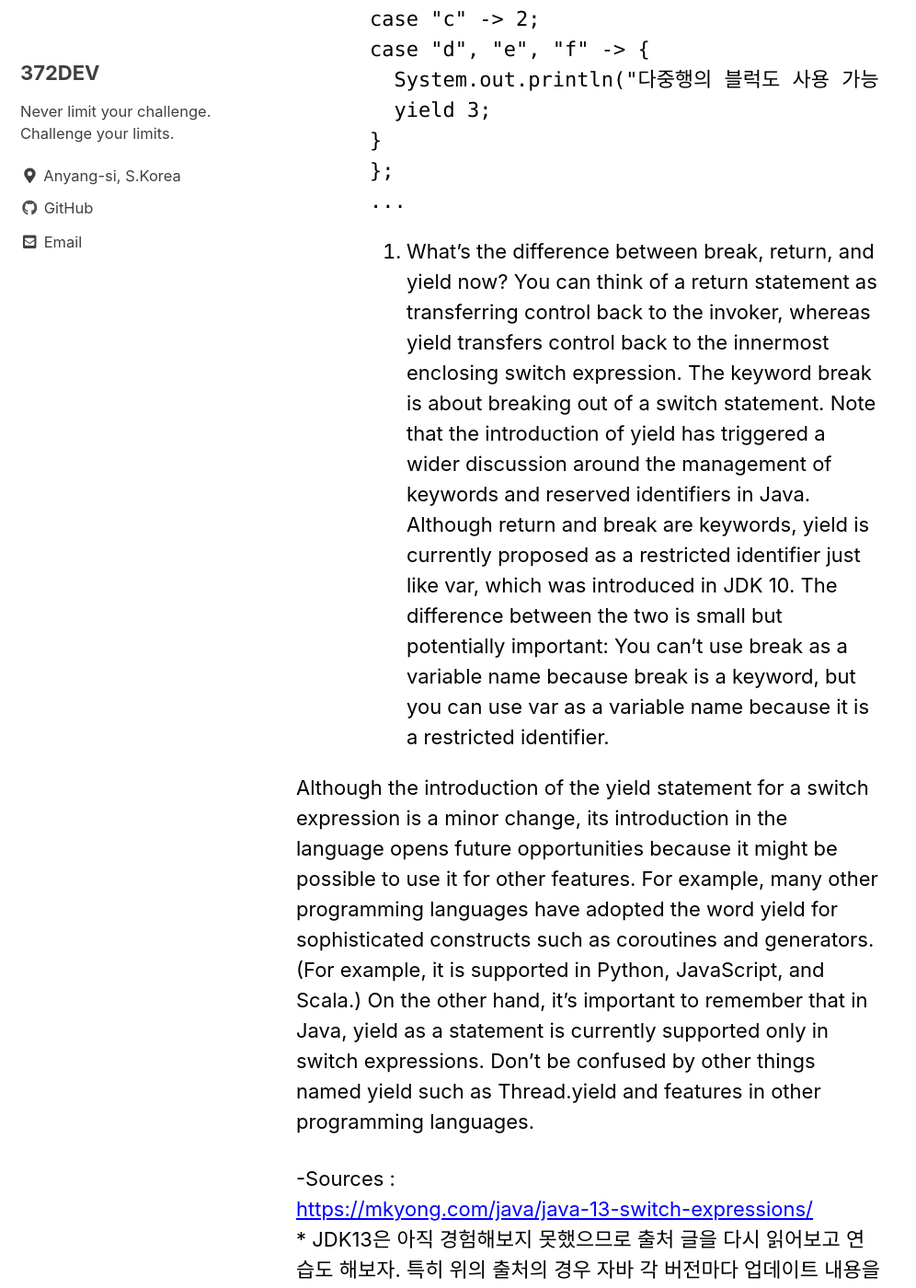
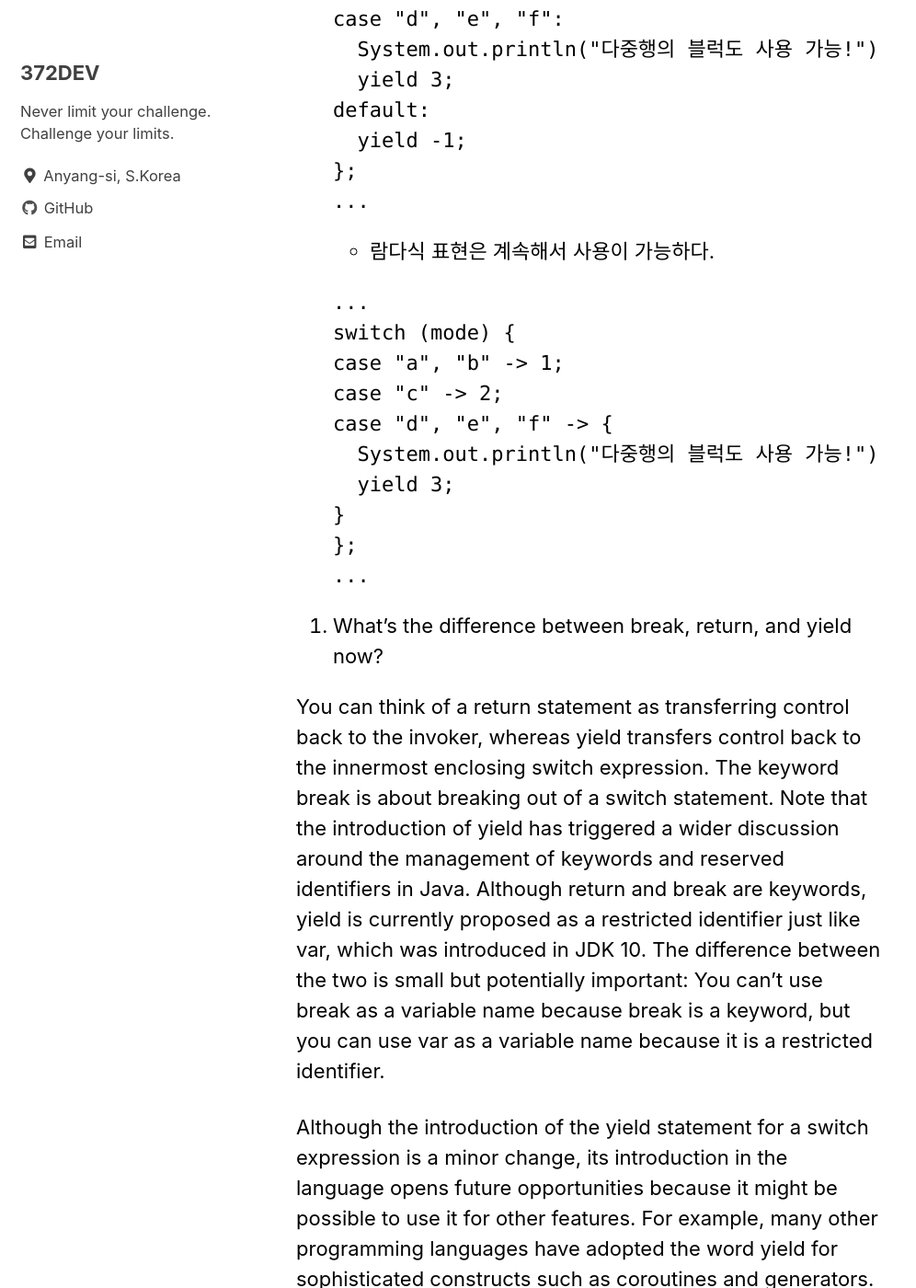
Before and after one commit to 372dev/372dev.github.io, a Jekyll site: the page built from _posts/2020-11-22-post13.md, in a window 1280 px wide and 1400 px high, scrolled down 8739 px. Shown: the whole window at 92% size, without its empty margins (0-996 px from the left). Built offline with Jekyll 4.4.1, drawn with Linux system fonts in a browser that asks for light colours; cached includes are drawn as plain includes; some of the changed text lies outside the part shown.

````diff
--- a/_posts/2020-11-22-post13.md
+++ b/_posts/2020-11-22-post13.md
@@ -8,13 +8,16 @@ tags: Java, Study, Operators, Ternary, Whiteship
 ## Whiteship 스터디 할래
 
 ## 3주차 과제: 연산자
+
 ![whiteship03](https://raw.githubusercontent.com/372dev/372dev.github.io/master/_posts/imgs/whiteship03.PNG)
 -[https://github.com/whiteship/live-study/issues/3](https://github.com/whiteship/live-study/issues/3)
 
 #### 1. 대입 연산자 (Assignment Operator)
+
 * = Simple assignment operator
 
 #### 2. 산술 연산자 (Arithmetic Operator)
+
 * \+ Additive operator (also used for String concatenation)
 * \- Subtraction operator
 * \* Multiplication operator
@@ -24,18 +27,22 @@ tags: Java, Study, Operators, Ternary, Whiteship
 #### 3. 단항연산자 (Unary Operators)
 
 ###### 3_1. 양,음수의 표기
+
 * \+ Unary plus operator; indicates positive value (numbers are positive without this, however)
 * \- Unary minus operator; negates an expression
 
 ###### 3_2. 증감연산자 (Increment, Decrement Operators)
+
 * \+\+ Increment operator; increments a value by 1
 * \-\- Decrement operator; decrements a value by 1
 * These could be Prefix or Postfix operators
 
 ###### 3_3. 논리부정연산자 (Logical Complement Operator)
+
 * ! Logical complement operator; inverts the value of a boolean
 
 #### 4. 비교연산자/관계연산자 (Equality and Relational Operators)
+
 * == Equal to
 * != Not equal to
 * \> Greater than
@@ -44,13 +51,15 @@ tags: Java, Study, Operators, Ternary, Whiteship
 * \<\= Less than or equal to
 
 #### 5. 논리 연산자 (Conditional Operators)
-* \&\& Conditional-AND
-* \|\| Conditional-OR
-* \?\: Ternary (shorthand for if-then-else statement) - 밑에서 더 자세하게 다뤄보자.
+
+* && Conditional-AND
+* || Conditional-OR
+* ?\: Ternary (shorthand for if-then-else statement) - 밑에서 더 자세하게 다뤄보자.
 
 -Source of 1\.\~5\. : [https://docs.oracle.com/javase/tutorial/java/nutsandbolts/opsummary.html](https://docs.oracle.com/javase/tutorial/java/nutsandbolts/opsummary.html)
 
 ###### 5_1. 3항 연산자 (Ternary Operator)
+
 ![Ternary](https://raw.githubusercontent.com/372dev/372dev.github.io/master/_posts/imgs/Ternary.png)
 * 조건문의 역할을 연산자로 수행할 수 있다.
 * 3항 연산자는 C언어의 조상이라고도 할 수 있는 60년대의 CPL에서 유래했는데 현재 e1 ? e2 : e3 의 형태는 원래 e1 → e2, e3 이었다.
@@ -78,18 +93,24 @@ int val2 = 20;
 int max = val1 >= val2 ? val1 : val2;
 int min = val1 <= val2 ? val1 : val2;
 ```
+
 * Math abs() 함수와 같은 기능을 구현하는 예제
+
 ```Java
 int val1 = 10;
 
 int max = val1 >= 0? val1 : -val1;
 ```
+
 * 중첩된 3항 연산자 예제
+
 ```Java
 int num = scanner.nextInt();
 String result = (num == 0) ? "0" : ((num > 0) ? "양수" : "음수");
 ```
+
 * 다른 연산자와 함께 활용한 예제
+
 ```Java
 String input;
 .
@@ -102,6 +123,7 @@ int value = (input == null || input.equals("")) ? 0 : Integer.parseInt(input);
 [http://tutorials.jenkov.com/java/ternary-operator.html#ternary-operator-condition](http://tutorials.jenkov.com/java/ternary-operator.html#ternary-operator-condition)
 
 #### 6. 비트연산자 (Bitwise and Bit Shift Operators)
+
 * \~ Unary bitwise complement
 * \<\< Signed left shift
 * \>\> Signed right shift
@@ -113,18 +135,23 @@ int value = (input == null || input.equals("")) ? 0 : Integer.parseInt(input);
 -Source : [https://docs.oracle.com/javase/tutorial/java/nutsandbolts/opsummary.html](https://docs.oracle.com/javase/tutorial/java/nutsandbolts/opsummary.html)
 
 #### 연산자의 우선순위
+
 ![OprPr](https://raw.githubusercontent.com/372dev/372dev.github.io/master/_posts/imgs/white03_oprpr.jpg)
 
 
 #### InstanceOf
+
 * 이항연산자로서 오브젝트가 주어진 타입에 속하는지 확인하는데 이용되며 true나 false의 값을 돌려준다.
 * 오브젝트를 캐스팅 하기 전에 instanceOf를 이용하여 적합한 클래스인지 확인해 두어야 한다. 그렇게 함으로서 런타임에서 발생할 수 있는 ClassCastException을 방지할 수 있다.
 * 기본 신텍스는 다음과 같다
+
 ```Java
 (object) instanceof (type)
 ```
+
 * 위의 예제에서 "object"가 "type"의 인스턴스라면, true가 리턴되고 아니라면 false가 리턴된다.
 * 다음은 자식클래스의 오브젝트가 부모클래스의 인스턴스이기도 한지를 InstanceOf를 이용하여 확인하는 예제이다.
+
 ```Java
 // 부모클래스
 class Animal {
@@ -148,6 +175,7 @@ class Main {
   }
 }
 ```
+
 * 마찬가지로 인터페이스를 구현한 경우를 테스트 해도 똑같은 결과를 볼 수 있다.
 
 -Sources :
@@ -155,6 +183,7 @@ class Main {
 [https://www.programiz.com/java-programming/instanceof](https://www.programiz.com/java-programming/instanceof)
 
 #### 화살표(->) 토큰 (Arrow Token)
+
 자바에서 람다식(Lambda)을 지원하기 위해 자바8버전 부터 새로 지원하기 시작한 연산자이다. 이는 자바1의 출시 이후 가장 중대한 업데이트중 하나라고 할 수 있다. 코드가 간결해지며 가독성이 향상된다. 람다식 연산자(Lambda Operator) 혹은 화살표 연산자(Arrow Operator)라고도 알려져 있다. 이 화살표 연산자를 이용하여 람다식의 매개변수(Parameter)를 실행문(the body)과 구분한다.
 아직 사용해보지 않은 기능이고 더 깊이 공부해야 할 것 같아서 람다식에 대해서는 다른 포스트를 작성한 뒤 링크를 추가하겠습니다.
 
@@ -162,11 +191,13 @@ class Main {
 [https://dzone.com/articles/java-8-lambda-functions-usage-examples#](https://dzone.com/articles/java-8-lambda-functions-usage-examples#)
 
 #### JDK 13 - Switch
+
 Switch문은 자바의 초창기부터 항상 유용한 기능으로 자리해 왔다. 그동안 크게 바뀌지 않았던 Switch에 Java 12와 Java 13에 거쳐서 큰 변화가 만들어 졌으며 더욱더 강력한 기능으로 자리매김 했다.
 * Java의 Switch문은 기본적으로 C와 C++의 기능을 따라 만들어 졌다고 봐도 된다.
 * Java 13에는 Java 12의 기능에 더해져 yield 키워드가 도입되었다.
 1. 더이상의 break는 없다!
   * Java 12의 value break 신택스는 Java 13부터는 컴파일되지 않는다.
+
   ```Java
 ...
 switch (mode) {
@@ -184,7 +215,9 @@ switch (mode) {
 };
 ...
   ```
+
   * 대신 yield를 사용해서 값을 돌려줄 수 있다.
+
   ```Java
 ...
 switch (mode) {
@@ -200,7 +233,9 @@ switch (mode) {
 };
 ...
   ```
+
   *  람다식 표현은 계속해서 사용이 가능하다.
+
   ```Java
 ...
 switch (mode) {
@@ -213,7 +248,9 @@ switch (mode) {
 };
 ...
   ```
+
 2. What’s the difference between break, return, and yield now?
+
 You can think of a return statement as transferring control back to the invoker, whereas yield transfers control back to the innermost enclosing switch expression. The keyword break is about breaking out of a switch statement. Note that the introduction of yield has triggered a wider discussion around the management of keywords and reserved identifiers in Java. Although return and break are keywords, yield is currently proposed as a restricted identifier just like var, which was introduced in JDK 10. The difference between the two is small but potentially important: You can’t use break as a variable name because break is a keyword, but you can use var as a variable name because it is a restricted identifier.
 
 Although the introduction of the yield statement for a switch expression is a minor change, its introduction in the language opens future opportunities because it might be possible to use it for other features. For example, many other programming languages have adopted the word yield for sophisticated constructs such as coroutines and generators. (For example, it is supported in Python, JavaScript, and Scala.) On the other hand, it’s important to remember that in Java, yield as a statement is currently supported only in switch expressions. Don’t be confused by other things named yield such as Thread.yield and features in other programming languages.
````
Also changed, not shown: other parts of _posts/2020-11-22-post13.md (+7 -1 lines).
